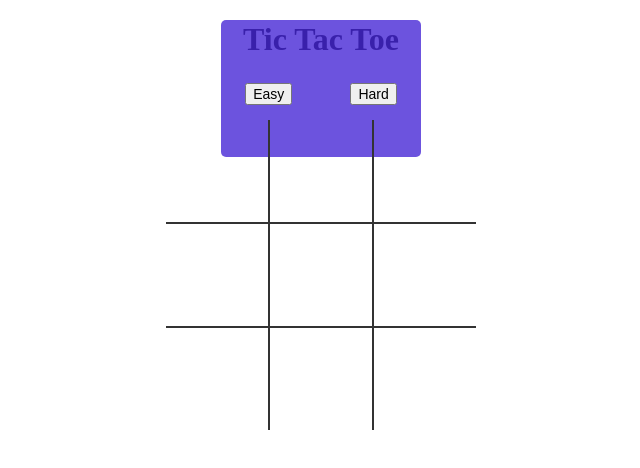
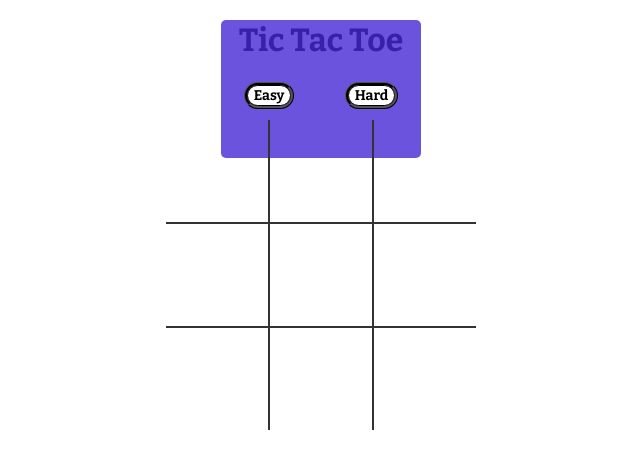
Before and after one commit to voonichu/cantbeattictactoe, a plain HTML site: page index.html in a window 1280 px wide. Shown: the whole page, without its empty margins (319-959 px from the left). Drawn offline with nearby package versions, Linux system fonts and the light colour scheme.

Commit message:
Update style.css to include different font

```diff
--- a/style.css
+++ b/style.css
@@ -1,20 +1,33 @@
-h1 {
-    font-family: "Times New Roman", cursive;
+h1 { /* Sets h1 font and centers it */
+    font-family: "Bitter", "Times New Roman", cursive;
     text-align: center;
 }
 
-td {
+.buttonText {
+    font-family: "Bitter", "Times New Roman", cursive;
+    font-weight: bold;
+    margin: 0px;
+}
+
+button {
+    background-color: white;
+    border: 1px solid black;
+    outline: 3px ridge black;
+    border-radius: 2rem;
+}
+
+td { /* Sets each table element to have a board, changes width and height, aligns text and table, changes font and size and changes cursor to a pointer when hovered */
     border: 2px solid #333;
     height: 100px;
     width: 100px;
     text-align: center;
     vertical-align: middle;
-    font-family: "Times New Roman", cursive;
+    font-family: "Bitter", "Times New Roman", cursive;
     font-size: 70px;
     cursor: pointer;
 }
 
-table {
+table { /* collapses table to give criss cross effect */
     border-collapse: collapse;
     position: absolute;
     left: 50%;
@@ -22,33 +35,33 @@ table {
     top: 120px;
 }
 
-table tr:first-child td {
+table tr:first-child td { /* Removes top border to give tic tac toe board effect */
     border-top: 0;
 }
 
-table tr:last-child td {
+table tr:last-child td { /* Removes bottom border to give tic tac toe effect */
     border-bottom: 0;
 }
 
-table tr td:first-child {
+table tr td:first-child { /* Removes left border to give tic tac toe effect */
     border-left: 0;
 }
 
-table tr td:last-child {
+table tr td:last-child { /* Removes right border to give tic tac toe effect */
     border-right: 0;
 }
 
-.easyMode {
+.easyMode { /* Makes easy mode button slightly bigger and spaces it */
     font-size: 14px;
     margin-right: 25px
 }
 
-.hardMode {
+.hardMode { /* Makes hard mode button slightly bigger and spaces it */
     font-size: 14px;
     margin-left: 25px;
 }
 
-.startgame {
+.startgame { /* Creates a backdrop for startgame section in html file (default shown) */
     display: block;
     width: 200px;
     top: 20px;
@@ -62,9 +75,10 @@ table tr td:last-child {
     border-radius: 5px;
     color: white;
     font-size: 2em;
+    font-family: "Bitter", "Times New Roman", cursive;
 }
 
-.endgame {
+.endgame { /* Creates a backdrop for endgame section in html file (default hidden) */
     display: none;
     width: 200px;
     top: 200px;
@@ -78,4 +92,5 @@ table tr td:last-child {
     border-radius: 5px;
     color: white;
     font-size: 2em;
+    font-family: "Bitter", "Times New Roman", cursive;
 }
```
